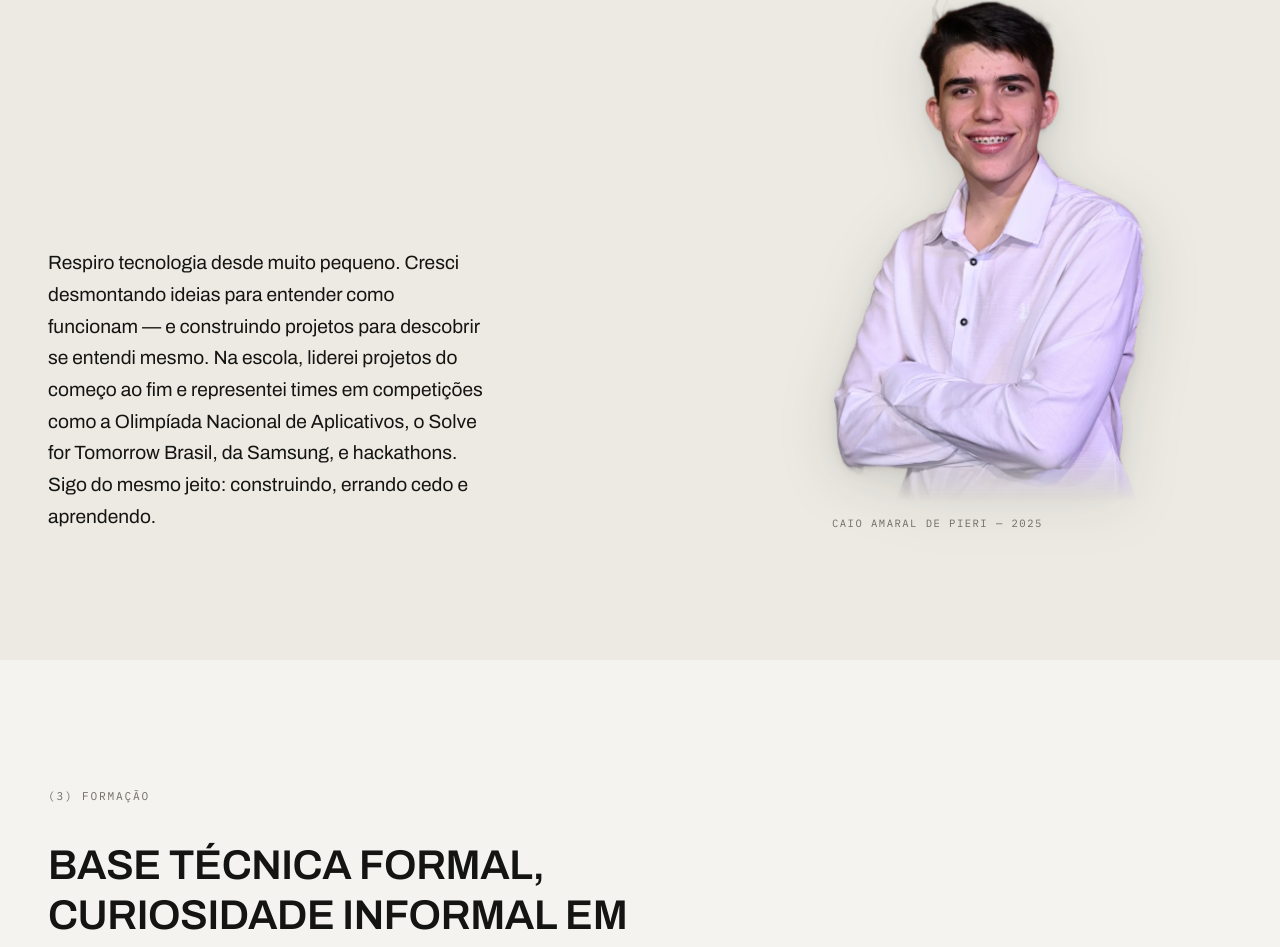
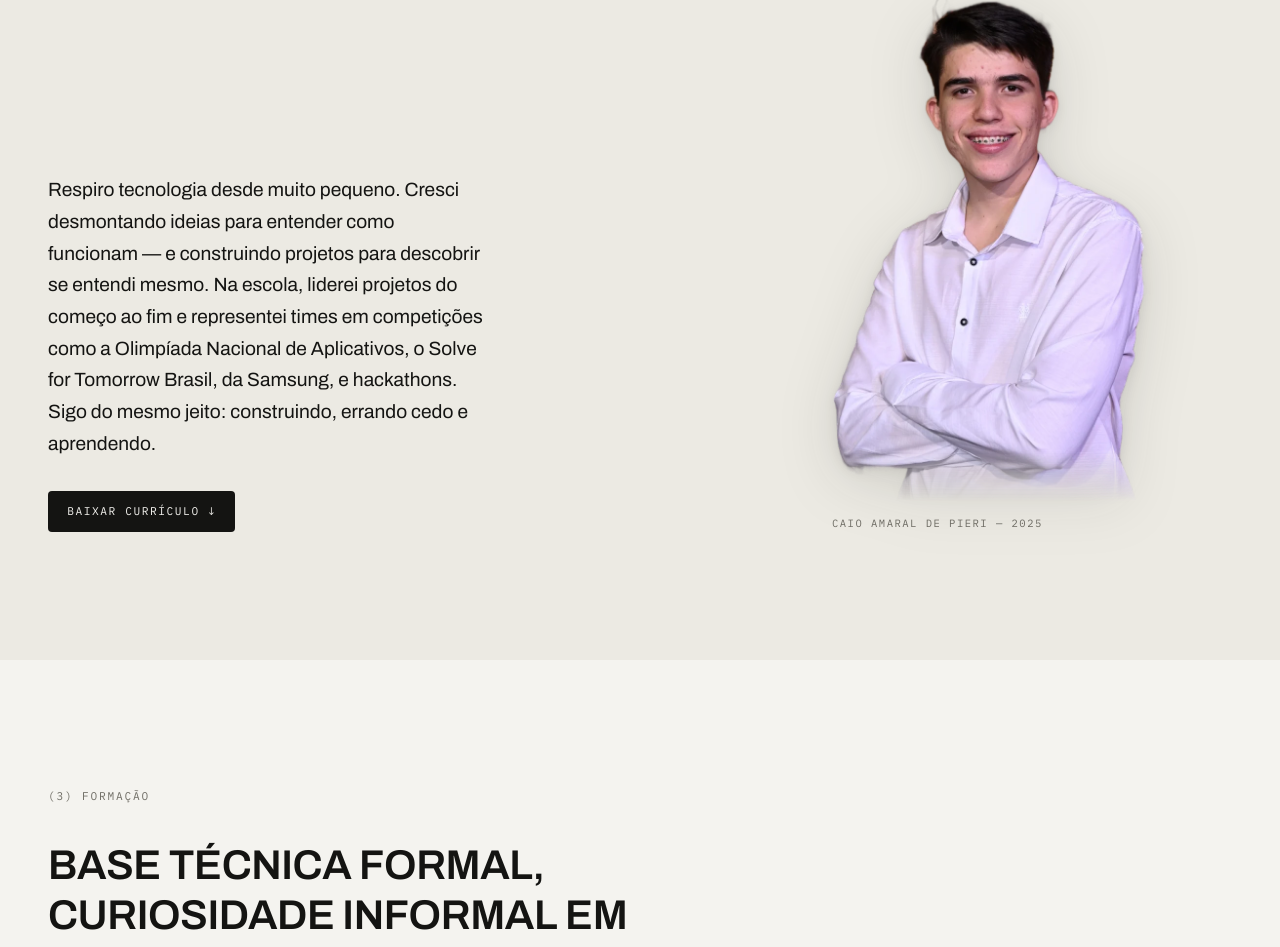
Before and after one commit to caiopieri/caiopieri.github.io, a Next.js app: page / in a window 1280 px wide. Shown: the part 2603-3550 px from the top of the page. Built offline with nearby package versions, Linux system fonts and the light colour scheme.

Commit message:
site: botão de download do currículo (PDF) na seção Sobre

```diff
--- a/app/globals.css
+++ b/app/globals.css
@@ -434,6 +434,29 @@ button {
   margin: 0;
 }
 
+.cv-btn {
+  display: inline-flex;
+  align-items: center;
+  gap: 0.5rem;
+  margin-top: 2rem;
+  background: var(--ink);
+  color: var(--paper);
+  padding: 0.72rem 1.2rem;
+  border-radius: 4px;
+  font-size: 0.7rem;
+  letter-spacing: 0.14em;
+  text-transform: uppercase;
+  transition: background 0.2s, transform 0.15s;
+}
+
+.cv-btn:hover {
+  background: #333330;
+}
+
+.cv-btn:active {
+  transform: scale(0.98);
+}
+
 /* ---------- education ---------- */
 
 .edu-grid {
--- a/app/page.tsx
+++ b/app/page.tsx
@@ -109,7 +109,16 @@ export default function Page() {
             </Reveal>
             <div className="about-grid">
               <Reveal delay={120}>
-                <p className="about-body">{t.about.body}</p>
+                <div className="about-text">
+                  <p className="about-body">{t.about.body}</p>
+                  <a
+                    className="cv-btn mono"
+                    href="/Caio_Amaral_de_Pieri_CV.pdf"
+                    download="Caio_Amaral_de_Pieri_CV.pdf"
+                  >
+                    {t.about.cv} ↓
+                  </a>
+                </div>
               </Reveal>
               <Reveal>
                 <figure className="photo-figure">
--- a/lib/content.ts
+++ b/lib/content.ts
@@ -37,6 +37,7 @@ export type Dictionary = {
     quote: string;
     body: string;
     caption: string;
+    cv: string;
   };
   education: {
     label: string;
@@ -95,6 +96,7 @@ export const content: Record<Lang, Dictionary> = {
       quote: "Quanto mais aprendo, mais claro fica o quanto ainda falta.",
       body: "Respiro tecnologia desde muito pequeno. Cresci desmontando ideias para entender como funcionam — e construindo projetos para descobrir se entendi mesmo. Na escola, liderei projetos do começo ao fim e representei times em competições como a Olimpíada Nacional de Aplicativos, o Solve for Tomorrow Brasil, da Samsung, e hackathons. Sigo do mesmo jeito: construindo, errando cedo e aprendendo.",
       caption: "Caio Amaral de Pieri — 2025",
+      cv: "Baixar currículo",
     },
     education: {
       label: "Formação",
@@ -168,6 +170,7 @@ export const content: Record<Lang, Dictionary> = {
       quote: "The more I learn, the clearer it becomes how much is still left.",
       body: "I have been breathing technology since I was very young. I grew up taking ideas apart to understand how they work — and building projects to find out whether I really did. At school, I led projects end to end and represented teams in competitions like the Brazilian National App Olympiad, Samsung's Solve for Tomorrow Brazil, and hackathons. I still work the same way: building, failing early, and learning.",
       caption: "Caio Amaral de Pieri — 2025",
+      cv: "Download résumé",
     },
     education: {
       label: "Education",
```
Also changed, not shown: 1 other file (tests, documents, lock files or other folders).
